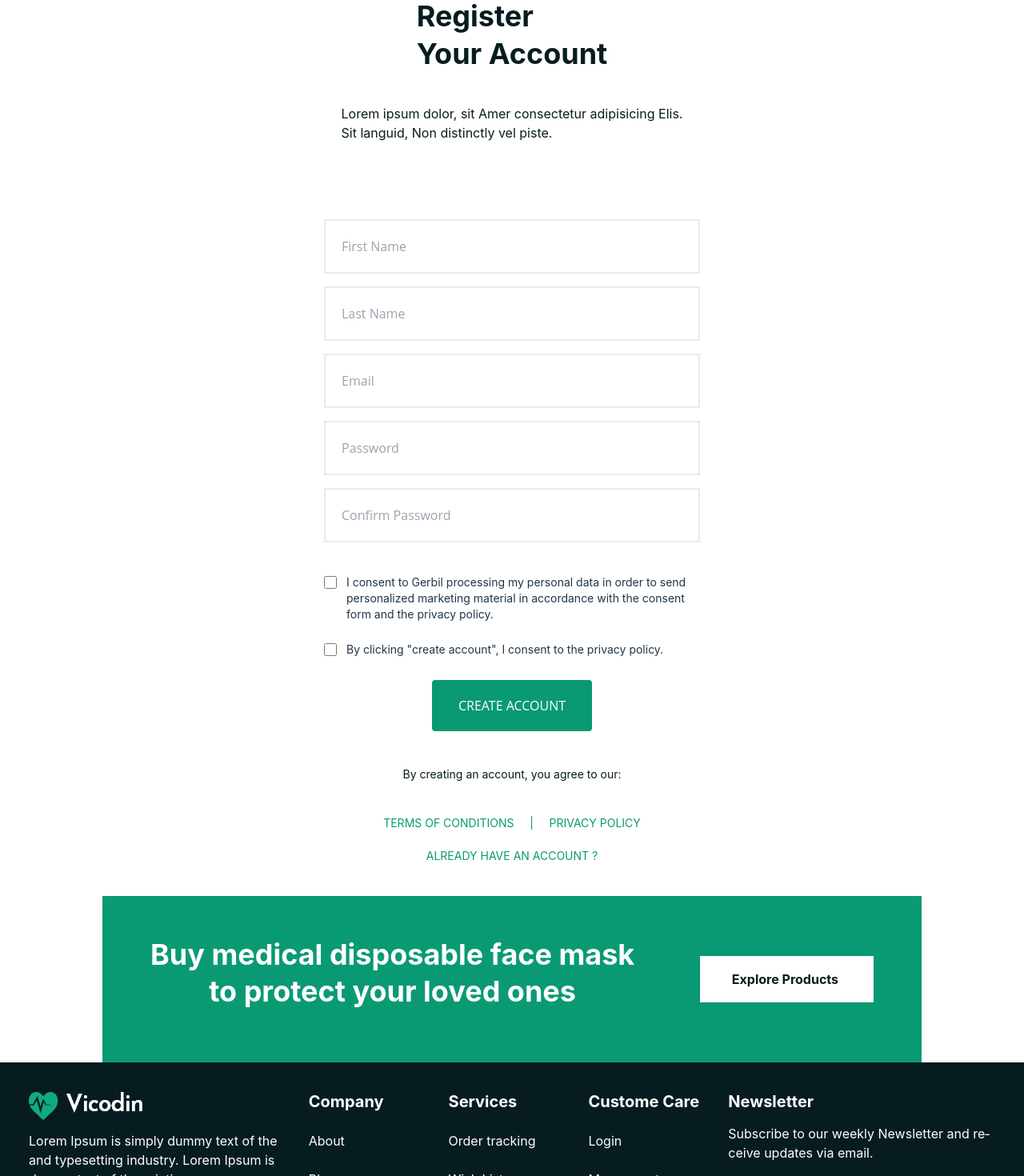
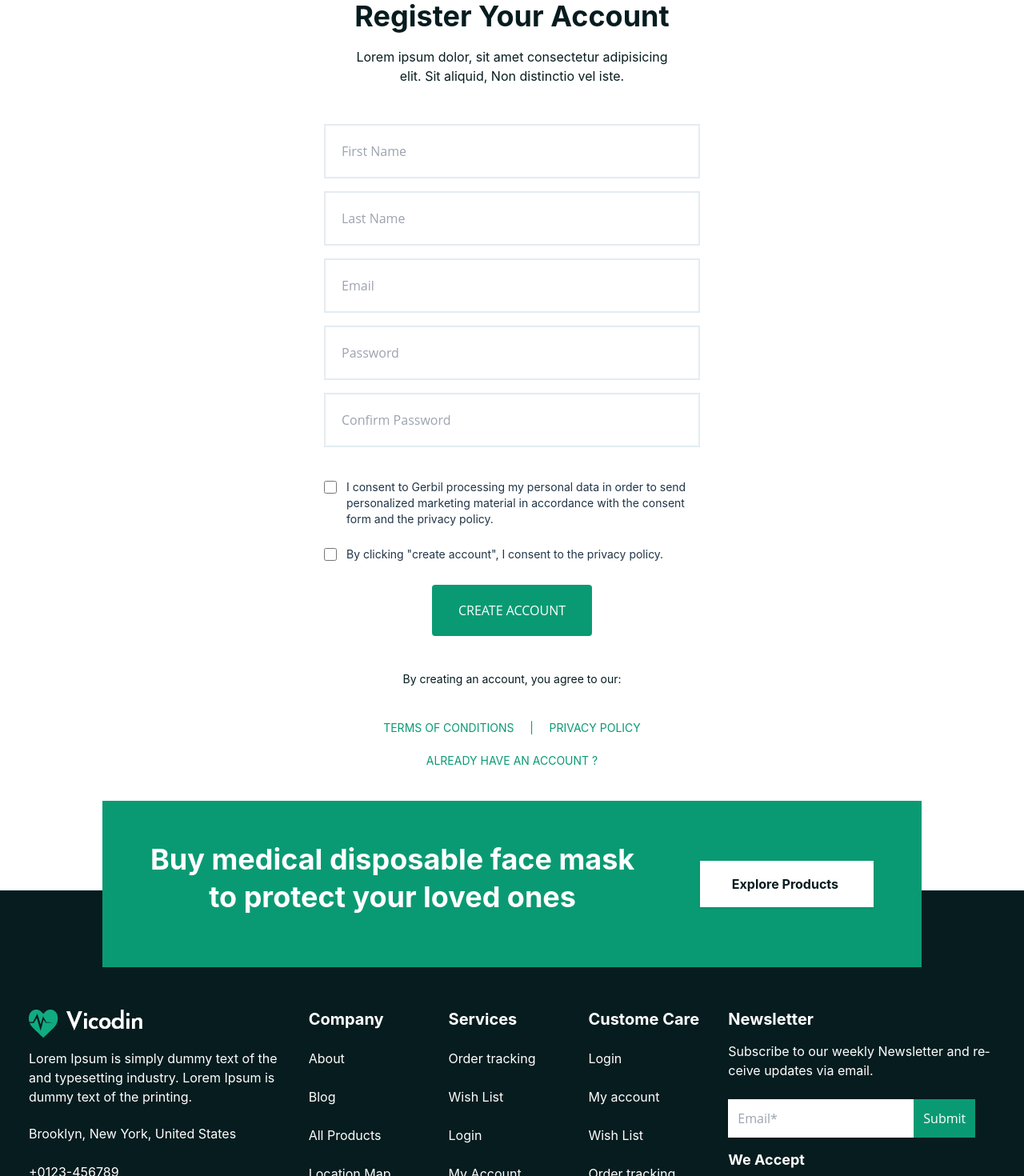
Before and after one commit to HarshShahDev/jpharam, a React (Vite) app in the folder client/: page /register in a window 1280 px wide. Shown: the part 240-1710 px from the top of the page at 80% size. Built offline with nearby package versions, Linux system fonts and the light colour scheme.

Commit message:
Adding heading components

```diff
--- a/client/src/components/CTC/index.tsx
+++ b/client/src/components/CTC/index.tsx
@@ -1,11 +1,11 @@
 export default function CTC() {
   return (
-    <div>
+    <div className="-mb-24">
       <div className="ltn__call-to-action-area call-to-action-6 before-bg-bottom" data-bs-bg="img/1.jpg--">
         <div className="mx-auto max-w-5xl">
           <div className="call-to-action-inner flex justify-between items-center px-[60px] py-[50px] bg-secondary relative text-center">
             <div className="coll-to-info text-white">
-              <h1 className="text-white">
+              <h1 className="text-white pr-10">
                 Buy medical disposable face mask <br /> to protect your loved ones
               </h1>
             </div>
--- a/client/src/components/Footer/index.tsx
+++ b/client/src/components/Footer/index.tsx
@@ -39,7 +39,7 @@ const navigation = [
 export default function Footer() {
   return (
     <div>
-      <footer className="ltn__footer-area bg-primary text-white ">
+      <footer className="ltn__footer-area bg-primary text-white pt-28">
         <div className="grid grid-cols-2 md:grid-cols-3   lg:grid-cols-7 gap-4 p-9">
 
           <div className="col-span-2">
--- /dev/null
+++ b/client/src/components/Heading/index.tsx
@@ -0,0 +1,8 @@
+export default function index({ heading = "Heading", subHeading = "Sub Heading" }) {
+  return (
+    <div>
+      <h1 className="text-center">{heading}</h1>
+      <p className="text-center w-[400px]">{subHeading}</p><br/>
+    </div>
+  )
+}
--- a/client/src/pages/Register.tsx
+++ b/client/src/pages/Register.tsx
@@ -1,4 +1,5 @@
 import { startCase } from "lodash"
+import Heading from "../components/Heading"
 /**
  * Renders a registration form with input fields for first name, last name, email, password, and confirm password.
  *
@@ -9,9 +10,7 @@ export default function Register() {
 
   return (
     <section className="mx-auto max-w-6xl flex flex-col items-center py-10">
-      <h1>Register <br />Your Account</h1><br />
-      <p>Lorem ipsum dolor, sit Amer consectetur adipisicing Elis. <br />
-        Sit languid,  Non distinctly vel piste.</p><br /><br /><br />
+      <Heading heading="Register Your Account" subHeading="Lorem ipsum dolor, sit amet consectetur adipisicing elit. Sit aliquid, Non distinctio vel iste."/>
       <div className="w-[470px]">
         <form action="#" className="ltn__form-box contact-form-box">
           {fields.map((field, index) =>
```
